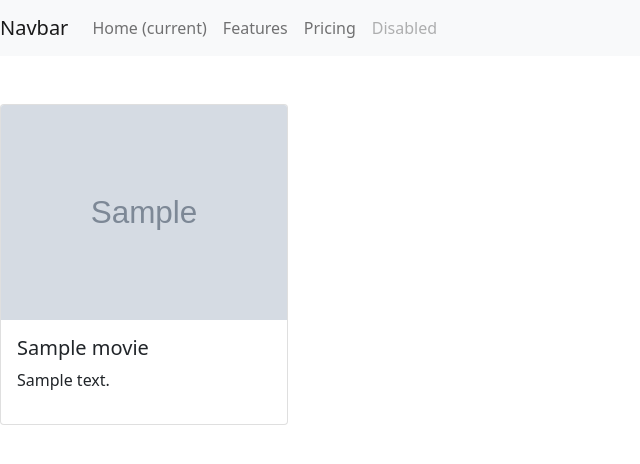
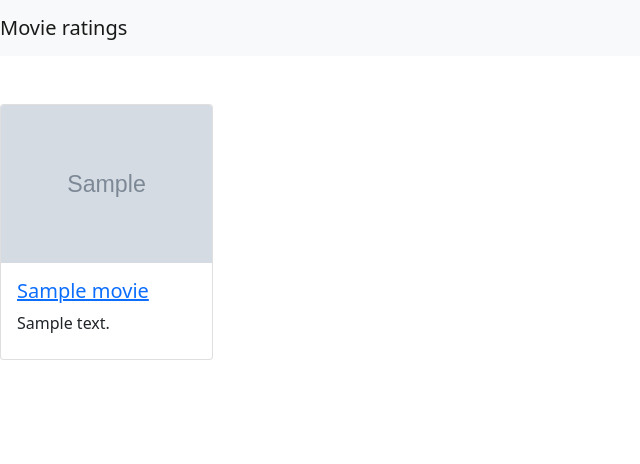
Before and after one commit to trpik4/movie-rating, a Django app: page /movies/ in a window 1280 px wide. Shown: the top 464 px of the page, without its empty margins (0-640 px from the left). Run offline with Django 3.2, Linux system fonts and the light colour scheme; tables that the repository leaves empty hold one stand-in row (values such as "Sample post"); grey boxes marked "Sample" are stand-in pictures.

Commit message:
Refactor and began movie_detail.html.

```diff
--- a/ratings/models.py
+++ b/ratings/models.py
@@ -159,6 +159,11 @@ class Movie(SlugFromNameModel, AbsoluteUrlFromClassNameMixin):
         null=True
     )
 
+    popularity = models.FloatField(
+        _("Popularity"),
+        help_text=_("Popularity of the movie.")
+    )
+
     def __str__(self):
         """Display name as string."""
         return str(self.name)
--- a/ratings/templates/ratings/movie_list.html
+++ b/ratings/templates/ratings/movie_list.html
@@ -4,13 +4,18 @@
 <div class="row">
     <div class="d-flex flex-wrap">
         {% for movie in movies %}
-        <div class="col-md-3 my-5">
-            <div class="card mb-3 h-100" style="width: 18rem;" >
-                <a href="{{ movie.get_absolute_url }}"><img class="card-img-top" src="{% static 'ratings/images/'|add:movie.poster_id|safe %}"
-                     alt="{{ movie.name }} poster"></a>
+        <div class="col-md-2 my-5">
+            <div class="card mb-2 w-76 h-100">
+                <a href="{{ movie.get_absolute_url }}">
+                    <img class="card-img-top"
+                        src="{% static 'ratings/images/'|add:movie.poster_id|safe %}"
+                        alt="{{ movie.name }} poster">
+                </a>
                 <div class="card-body">
-                    <h5 class="card-title">{{ movie.name }}</h5>
-                    <p class="card-text">{{ movie.description }}</p>
+                    <a href="{{ movie.get_absolute_url }}">
+                        <h5 class="card-title">{{ movie.name }}</h5>
+                    </a>
+                    <p class="card-text">{{ movie.description|truncatechars:255 }}</p>
                 </div>
             </div>
         </div>
--- /dev/null
+++ b/ratings/variables.py
@@ -0,0 +1,5 @@
+"""Variables to be reused."""
+
+MOVIE_DB_BASE_URL = "https://api.themoviedb.org/3/"
+MOVIE_DB_IMAGE_URL = "https://image.tmdb.org/t/p/original/"
+IMAGE_SAVE_PATH = "ratings/static/ratings/images/"
--- a/ratings/views.py
+++ b/ratings/views.py
@@ -2,13 +2,15 @@
 from django.views.generic import ListView, DetailView, CreateView
 
 from ratings.models import Movie
+from ratings.utils import url_request, process_new_movies
+from ratings.variables import MOVIE_DB_BASE_URL
 
 
 class MovieListView(ListView):
     """Movie List View."""
 
     # Default template: movie_list.html
-    queryset = Movie.objects.order_by("name")
+    queryset = Movie.objects.order_by("-popularity")
     model = Movie
     context_object_name = "movies"
 
@@ -27,3 +29,14 @@ class MovieDetailView(DetailView):
 
     model = Movie
     context_object_name = "movie"
+
+    def get_context_data(self, **kwargs):
+        """Get context data for the movie."""
+        context = super(MovieDetailView, self).get_context_data(**kwargs)
+        context['similar_movies'] = process_new_movies(
+            url_request(
+                MOVIE_DB_BASE_URL,
+                "movie/{0}/similar".format(context['movie'].movie_id)
+            )['results']
+        )
+        return context
--- a/templates/base.html
+++ b/templates/base.html
@@ -7,26 +7,26 @@
 </head>
 <body>
 <nav class="navbar navbar-expand-lg navbar-light bg-light">
-  <a class="navbar-brand" href="#">Navbar</a>
+  <a class="navbar-brand" href="#">Movie ratings</a>
   <button class="navbar-toggler" type="button" data-toggle="collapse" data-target="#navbarNav" aria-controls="navbarNav" aria-expanded="false" aria-label="Toggle navigation">
     <span class="navbar-toggler-icon"></span>
   </button>
-  <div class="collapse navbar-collapse" id="navbarNav">
-    <ul class="navbar-nav">
-      <li class="nav-item active">
-        <a class="nav-link" href="#">Home <span class="sr-only">(current)</span></a>
-      </li>
-      <li class="nav-item">
-        <a class="nav-link" href="#">Features</a>
-      </li>
-      <li class="nav-item">
-        <a class="nav-link" href="#">Pricing</a>
-      </li>
-      <li class="nav-item">
-        <a class="nav-link disabled" href="#">Disabled</a>
-      </li>
-    </ul>
-  </div>
+<!--  <div class="collapse navbar-collapse" id="navbarNav">-->
+<!--    <ul class="navbar-nav">-->
+<!--      <li class="nav-item active">-->
+<!--        <a class="nav-link" href="#">Home <span class="sr-only">(current)</span></a>-->
+<!--      </li>-->
+<!--      <li class="nav-item">-->
+<!--        <a class="nav-link" href="#">Features</a>-->
+<!--      </li>-->
+<!--      <li class="nav-item">-->
+<!--        <a class="nav-link" href="#">Pricing</a>-->
+<!--      </li>-->
+<!--      <li class="nav-item">-->
+<!--        <a class="nav-link disabled" href="#">Disabled</a>-->
+<!--      </li>-->
+<!--    </ul>-->
+<!--  </div>-->
 </nav>
 
 {% block content %}{% endblock %}
```
Also changed, not shown: ratings/management/commands/get_popular_movies.py (+7 -75 lines), ratings/templates/ratings/movie_detail.html (+14 -7 lines), ratings/utils.py (added, +70 -0 lines).
